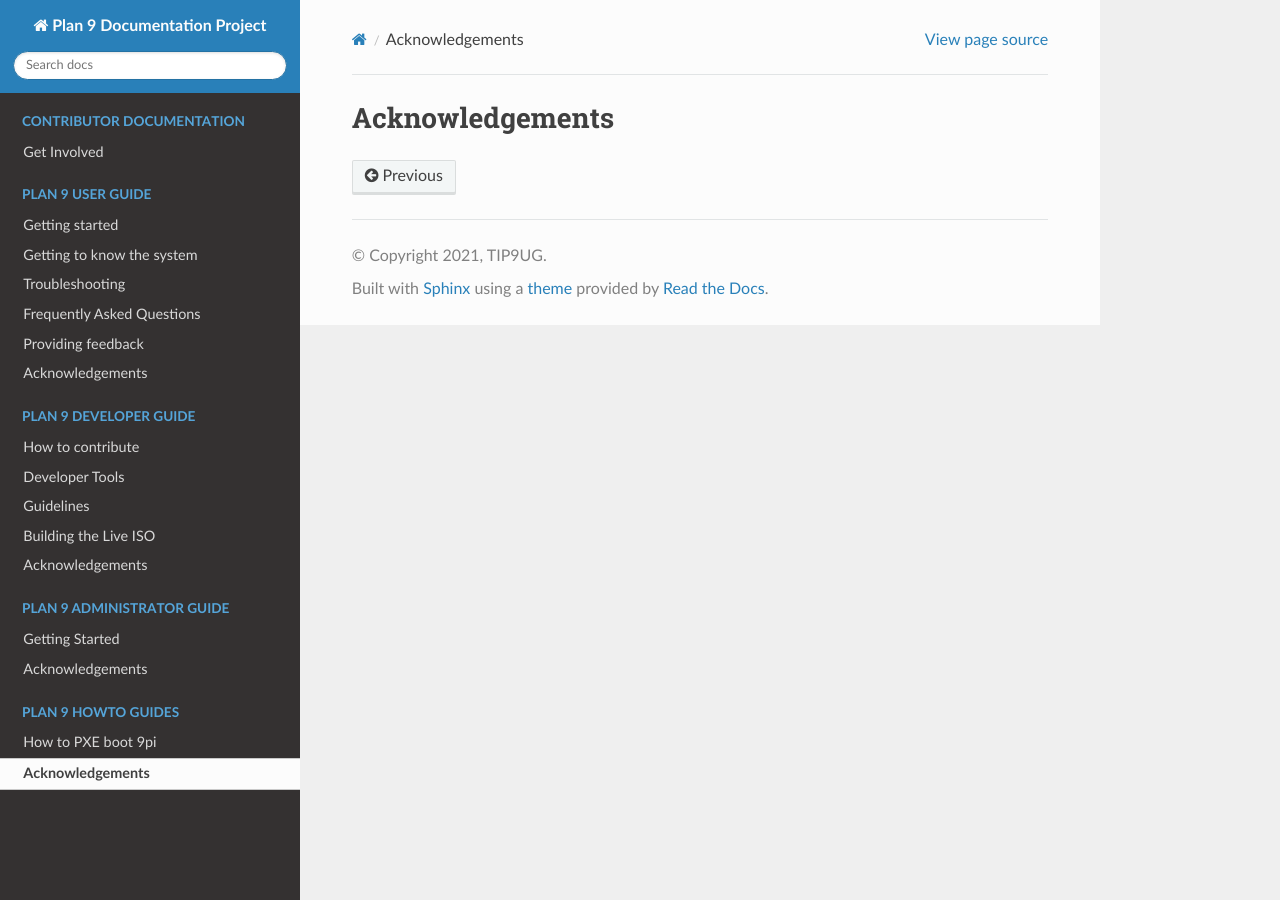
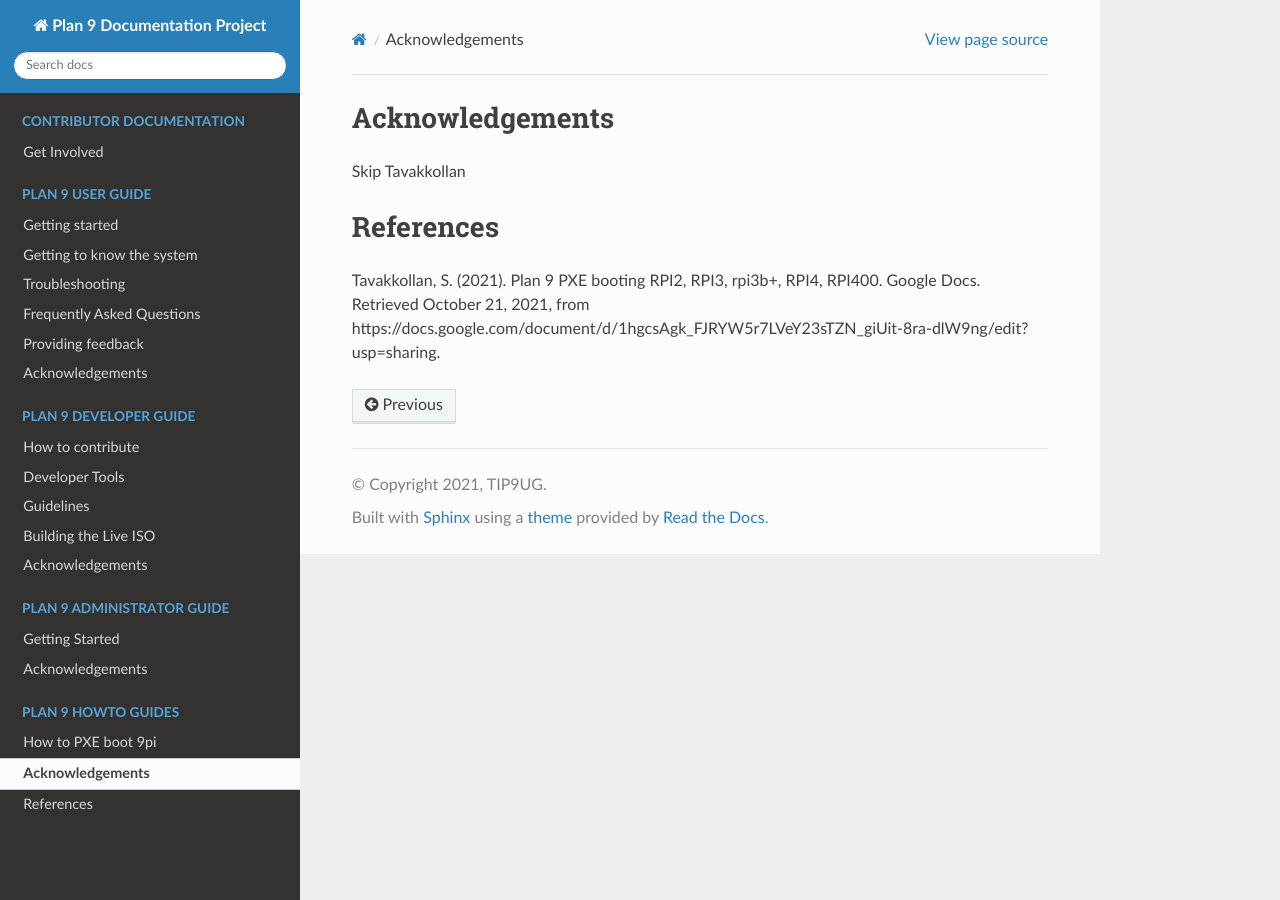
Before and after one commit to tip9ug/plan9-documentation, a Sphinx documentation site: the page built from source/howto/acknowledgements.md, in a window 1280 px wide. Built offline with Sphinx 7.4.7 and the Read the Docs theme 2.0.0, drawn with Linux system fonts in a browser that asks for light colours.

Commit message:
Update acknowledgements.md

```diff
--- a/source/howto/acknowledgements.md
+++ b/source/howto/acknowledgements.md
@@ -1 +1,7 @@
-# Acknowledgements
+## Acknowledgements
+
+Skip Tavakkollan
+
+## References
+
+Tavakkollan, S. (2021). Plan 9 PXE booting RPI2, RPI3, rpi3b+, RPI4, RPI400. Google Docs. Retrieved October 21, 2021, from https://docs.google.com/document/d/1hgcsAgk_FJRYW5r7LVeY23sTZN_giUit-8ra-dlW9ng/edit?usp=sharing.
```
